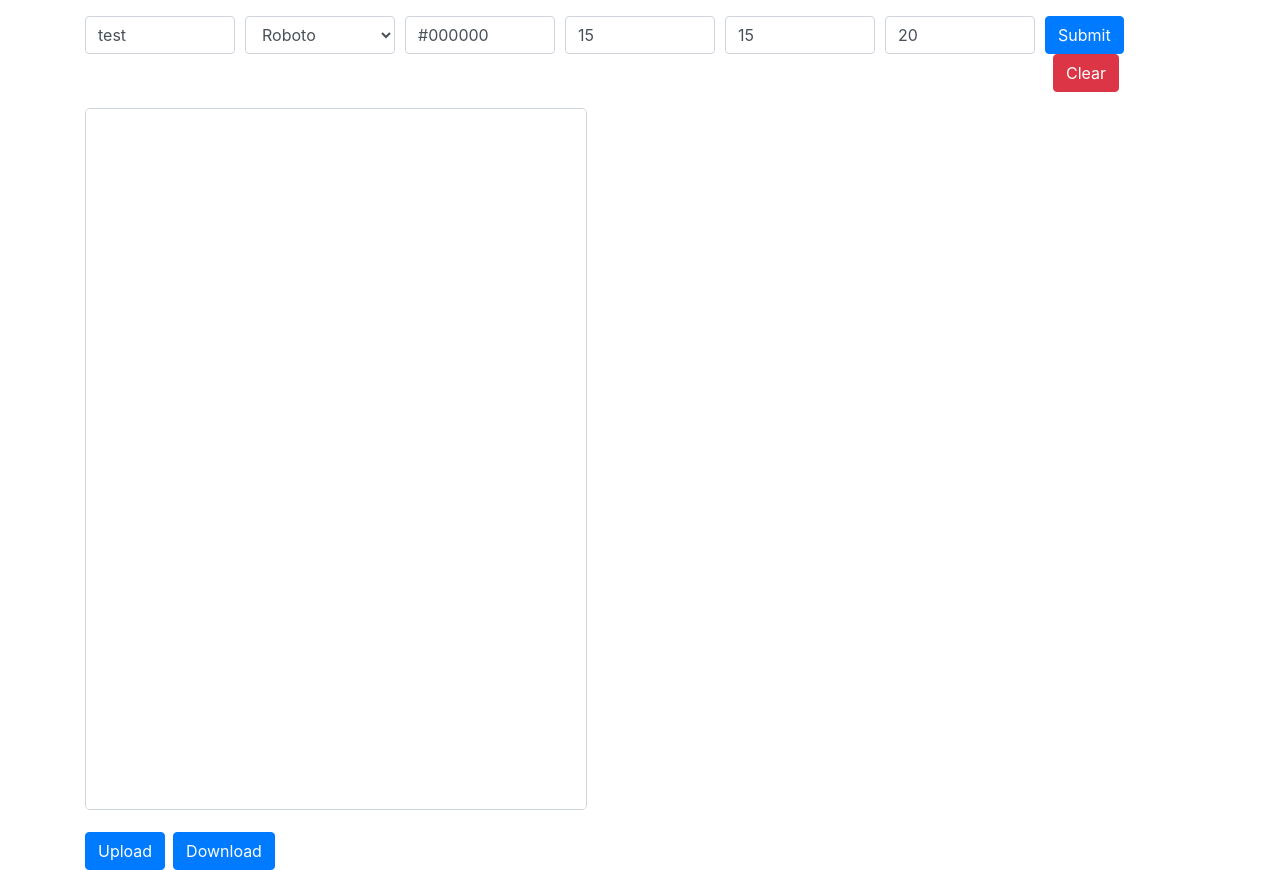
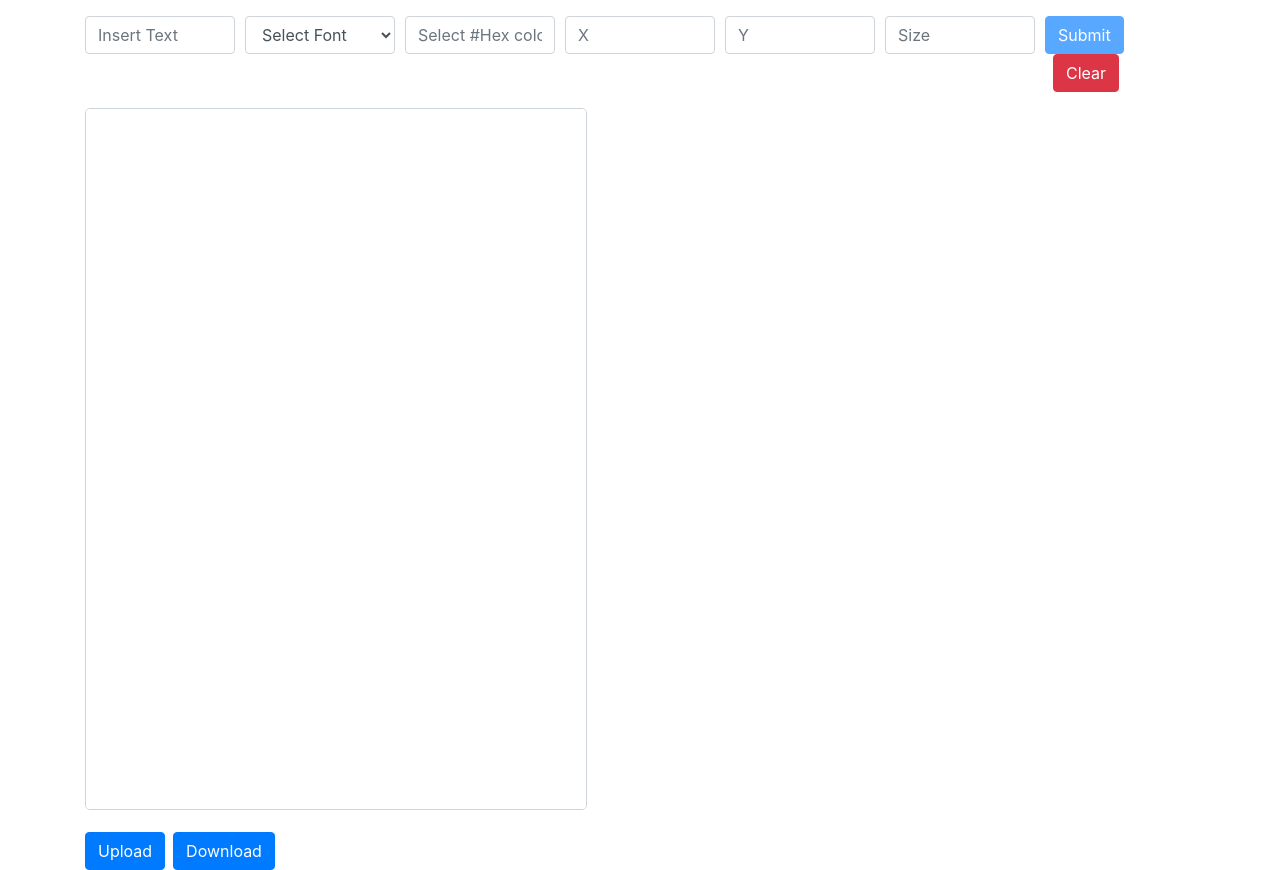
Before and after one commit to tairezzzz/greetings-island-mini-editor, an Angular app: page / in a window 1280 px wide. Built offline with nearby package versions, Linux system fonts and the light colour scheme; a web font is replaced by a local one.

Commit message:
feat(editor) clear initial form values

```diff
--- a/src/app/editor/editor.component.html
+++ b/src/app/editor/editor.component.html
@@ -7,7 +7,7 @@
         </div>
         <div class="col has-error form-group">
           <select formControlName="font" class="form-control">
-            <option value="" disabled selected>Select Font</option>
+            <option [value]="null" disabled selected>Select Font</option>
             <option *ngFor="let font of fonts" [ngValue]="font">
               {{ font }}
             </option>
--- a/src/app/editor/editor.component.ts
+++ b/src/app/editor/editor.component.ts
@@ -23,12 +23,12 @@ export class EditorComponent {
   ];
 
   form = new FormGroup({
-    text: new FormControl('test', [Validators.required, Validators.maxLength(50)]),
-    font: new FormControl('Roboto', [Validators.required]),
-    color: new FormControl('#000000', [Validators.required, Validators.pattern(/^#([A-Fa-f0-9]{6}|[A-Fa-f0-9]{3})$/igm)]),
-    x: new FormControl(15, [Validators.required, Validators.min(0), Validators.max(this.canvasWidth)]),
-    y: new FormControl(15, [Validators.required, Validators.min(0), Validators.max(this.canvasHeight)]),
-    size: new FormControl(20, [Validators.required, Validators.min(0), Validators.max(50)]),
+    text: new FormControl(null, [Validators.required, Validators.maxLength(50)]),
+    font: new FormControl(null, [Validators.required]),
+    color: new FormControl(null, [Validators.required, Validators.pattern(/^#([A-Fa-f0-9]{6}|[A-Fa-f0-9]{3})$/igm)]),
+    x: new FormControl(null, [Validators.required, Validators.min(0), Validators.max(this.canvasWidth)]),
+    y: new FormControl(null, [Validators.required, Validators.min(0), Validators.max(this.canvasHeight)]),
+    size: new FormControl(null, [Validators.required, Validators.min(0), Validators.max(50)]),
   });
 
   onSubmit() {
```
